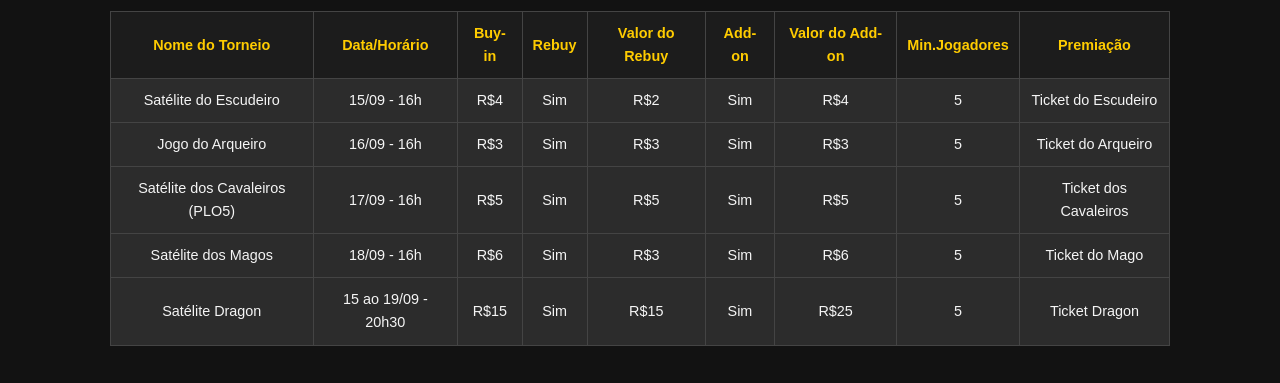
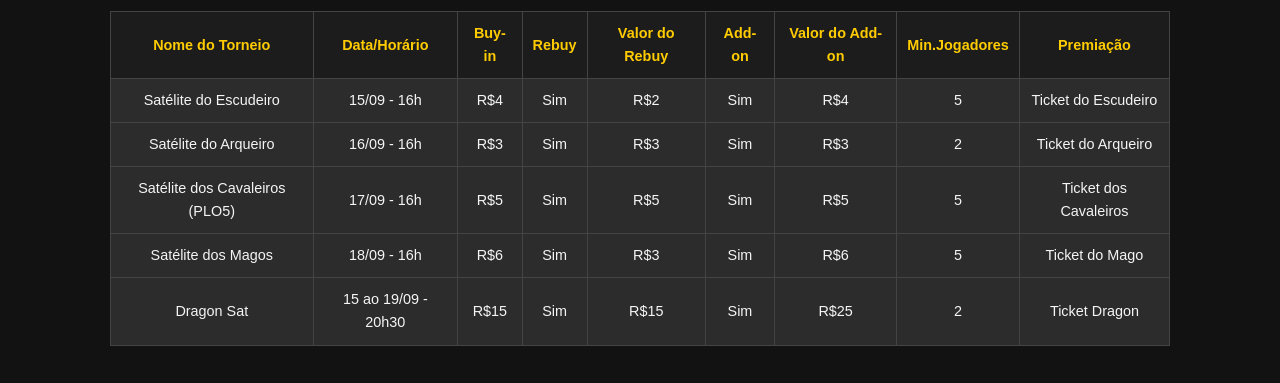
Before and after one commit to brunomacedorocha123/guildadopoker, a plain HTML site: page torneios.html in a window 1280 px wide. Shown: the part 800-1183 px from the top of the page. Drawn offline with Linux system fonts and the light colour scheme.

Commit message:
Add files via upload

```diff
--- a/torneios.html
+++ b/torneios.html
@@ -406,9 +406,7 @@
           <td>Sim</td>
           <td>R$35</td>
            <td>5</td>
-          <td>Prèmio do Valor Arrecadado
-
-          </td>
+          <td>Prèmio do Valor Arrecadado</td>
         </tr>
         <tr>
           <td>Torneio Duelo dos Cavaleiros (PLO5)</td>
@@ -473,14 +471,14 @@
         </tr>
 
         <tr>
-          <td>Jogo do Arqueiro</td>
+          <td>Satélite do Arqueiro</td>
           <td>16/09 - 16h</td>
           <td>R$3</td>
           <td>Sim</td>
           <td>R$3</td>
           <td>Sim</td>
           <td>R$3</td>
-           <td>5</td>
+           <td>2</td>
           <td>Ticket do Arqueiro</td>
         </tr>
 
@@ -507,14 +505,14 @@
           <td>Ticket do Mago</td>
         </tr>
         <tr>
-          <td>Satélite Dragon</td>
+          <td>Dragon Sat</td>
           <td>15 ao 19/09 - 20h30</td>
           <td>R$15</td>
           <td>Sim</td>
           <td>R$15</td>
           <td>Sim</td>
           <td>R$25</td>
-          <td>5</td>
+          <td>2</td>
           <td>Ticket Dragon</td>
         </tr>
       </table>
```
